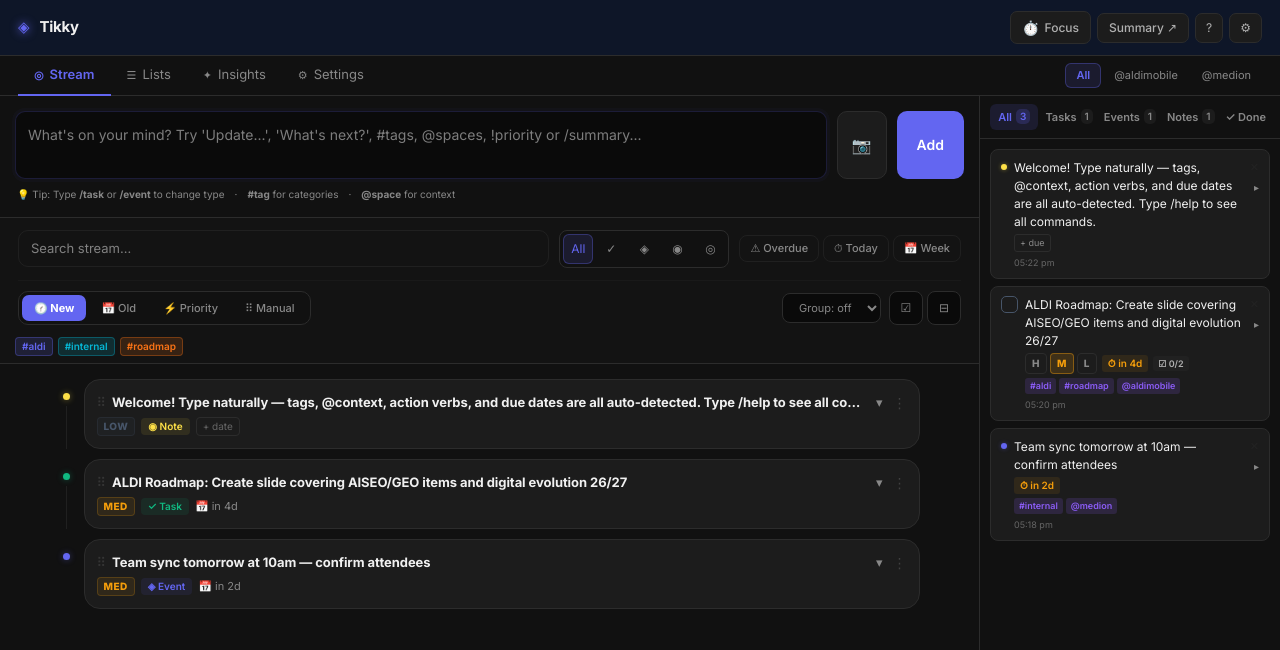
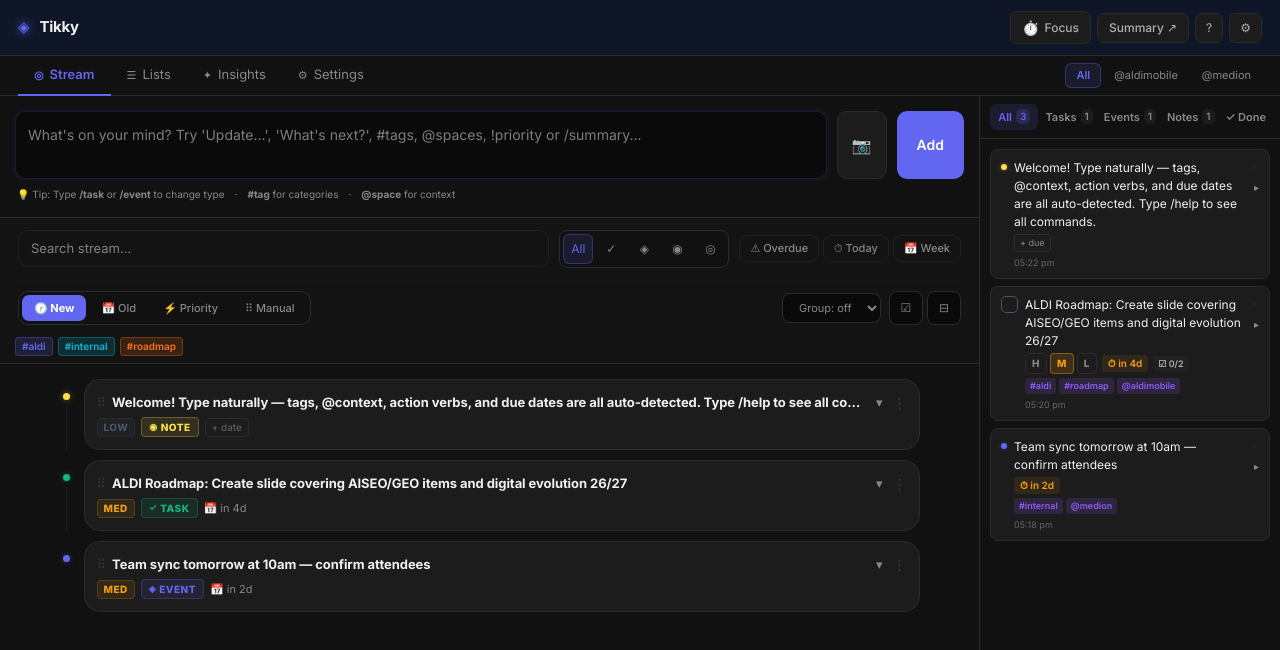
Before and after one commit to alistairbc/tikky, a React (Vite) app: page / in a window 1280 px wide. Shown: the top 650 px of the page. Built offline with nearby package versions, Linux system fonts and the light colour scheme.

Commit message:
design: apply Claude Design System to TypeBadge.tsx

```diff
--- a/src/components/TypeBadge.tsx
+++ b/src/components/TypeBadge.tsx
@@ -3,9 +3,34 @@ import { TM } from "../constants";
 
 export function TypeBadge({ type, onClick }: { type: string, onClick?: () => void }) {
   const meta = (TM as any)[type];
+  // Note type uses yellow (#fde047) — readable on dark surface, use dark ink for bg tint
+  const isNote = type === "note";
   return (
-    <button onClick={e => { e.stopPropagation(); onClick && onClick(); }} title="Click to change type" style={{ fontSize:10, color: meta.color, fontWeight:600, background:`${meta.color}18`, border:"none", borderRadius:4, padding:"1px 7px", cursor:"pointer", fontFamily:"inherit", flexShrink:0 }}>
-      {meta.icon} {meta.label}
+    <button
+      onClick={e => { e.stopPropagation(); onClick && onClick(); }}
+      title="Click to change type"
+      style={{
+        fontSize: 10,
+        fontWeight: 800,
+        color: meta.color,
+        background: `${meta.color}1a`,
+        border: `1px solid ${meta.color}44`,
+        borderRadius: 4,
+        padding: "1px 7px",
+        cursor: "pointer",
+        fontFamily: "inherit",
+        flexShrink: 0,
+        letterSpacing: "0.05em",
+        textTransform: "uppercase" as const,
+        lineHeight: 1.6,
+        display: "inline-flex",
+        alignItems: "center",
+        gap: 3,
+        transition: "all .12s",
+      }}
+    >
+      <span style={{ fontSize: 9 }}>{meta.icon}</span>
+      {meta.label}
     </button>
   );
 }
```
